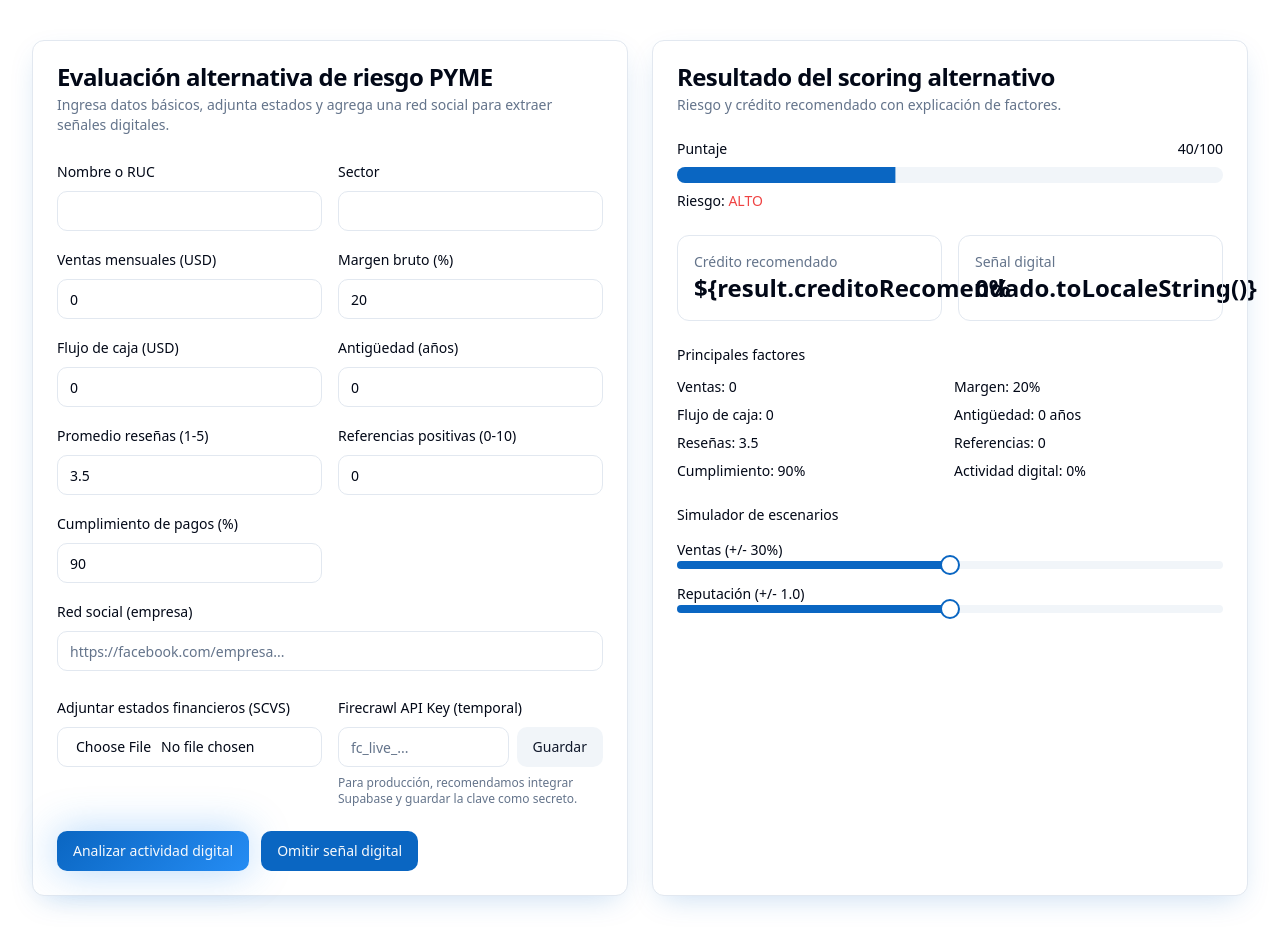
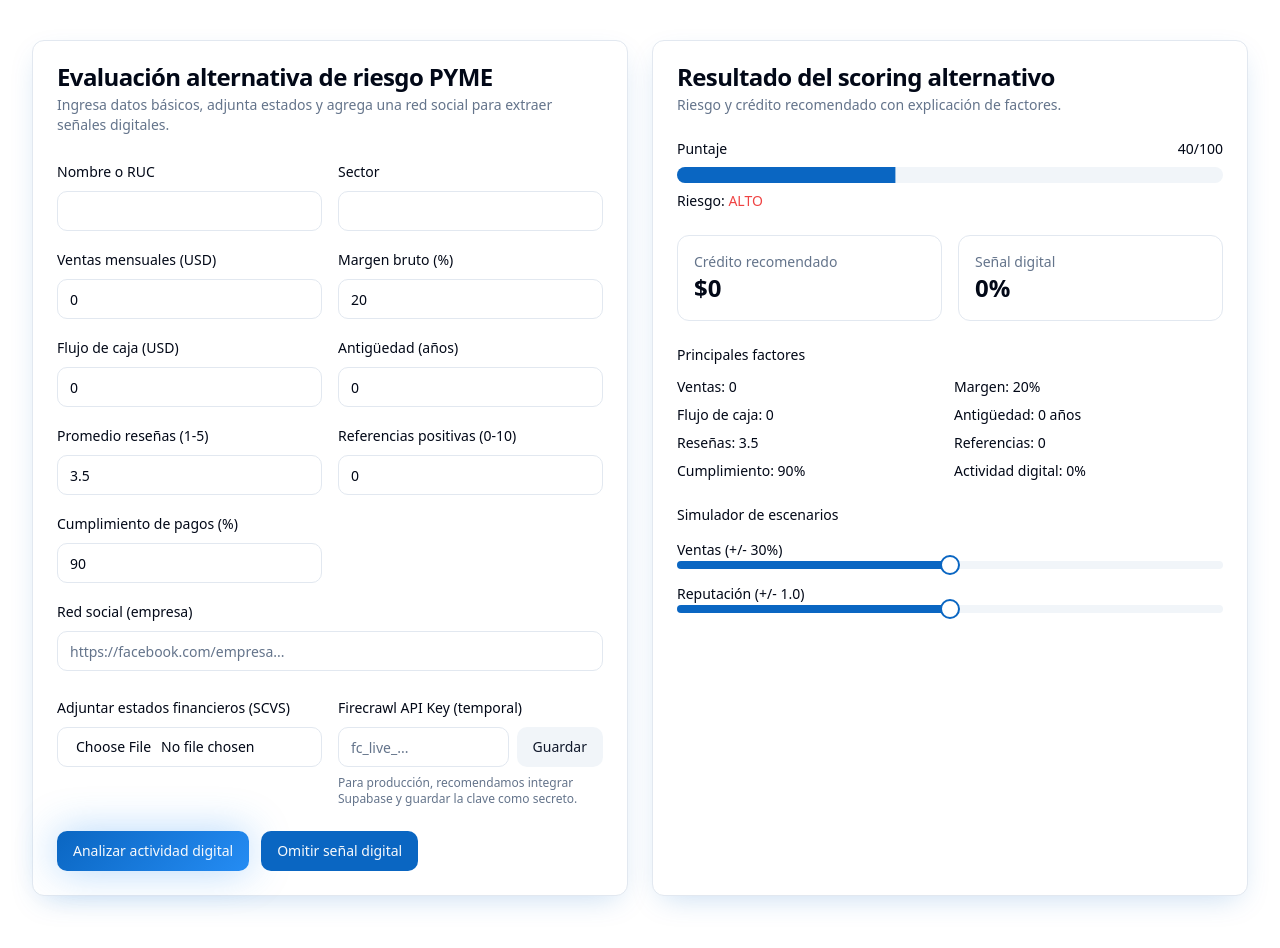
Before and after one commit to restevesd/pyme-pulse-ai, a React (Vite) app: page /evaluar in a window 1280 px wide. Shown: the top 948 px of the page. Built offline with nearby package versions, Linux system fonts and the light colour scheme.

Commit message:
Fix: Correct UI for scoring results
Corrected the display of the recommended credit amount and digital signal to properly format the output.

```diff
--- a/src/pages/Evaluar.tsx
+++ b/src/pages/Evaluar.tsx
@@ -226,7 +226,13 @@ export default function Evaluar() {
               <div className="grid grid-cols-2 gap-4">
                 <div className="p-4 rounded-lg border">
                   <p className="text-sm text-muted-foreground">Crédito recomendado</p>
-                  <p className="text-2xl font-semibold">${'{'}result.creditoRecomendado.toLocaleString(){'}'}</p>
+                  <p className="text-2xl font-semibold">{
+                    result.creditoRecomendado.toLocaleString('es-EC', {
+                      style: 'currency',
+                      currency: 'USD',
+                      maximumFractionDigits: 0,
+                    })
+                  }</p>
                 </div>
                 <div className="p-4 rounded-lg border">
                   <p className="text-sm text-muted-foreground">Señal digital</p>
```
